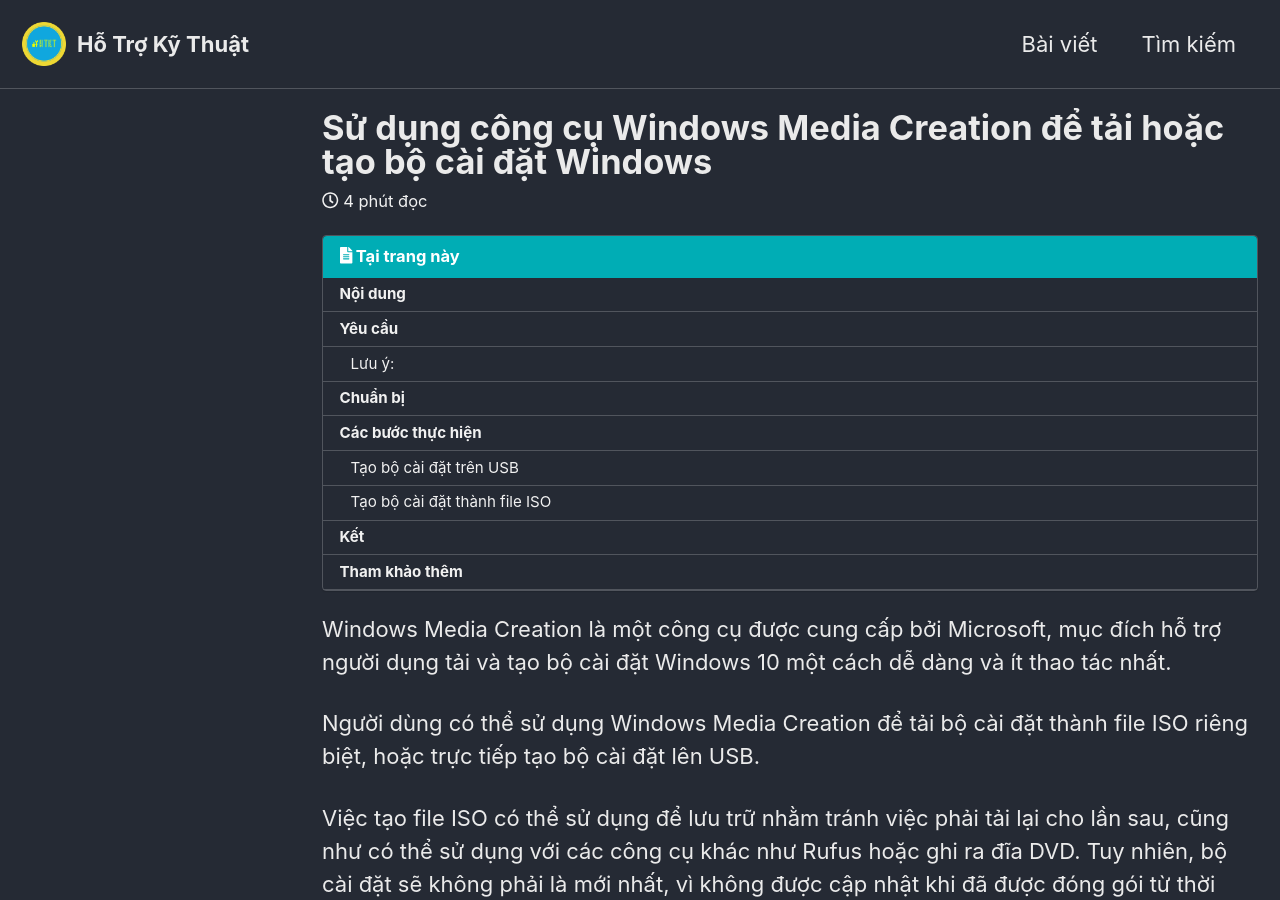
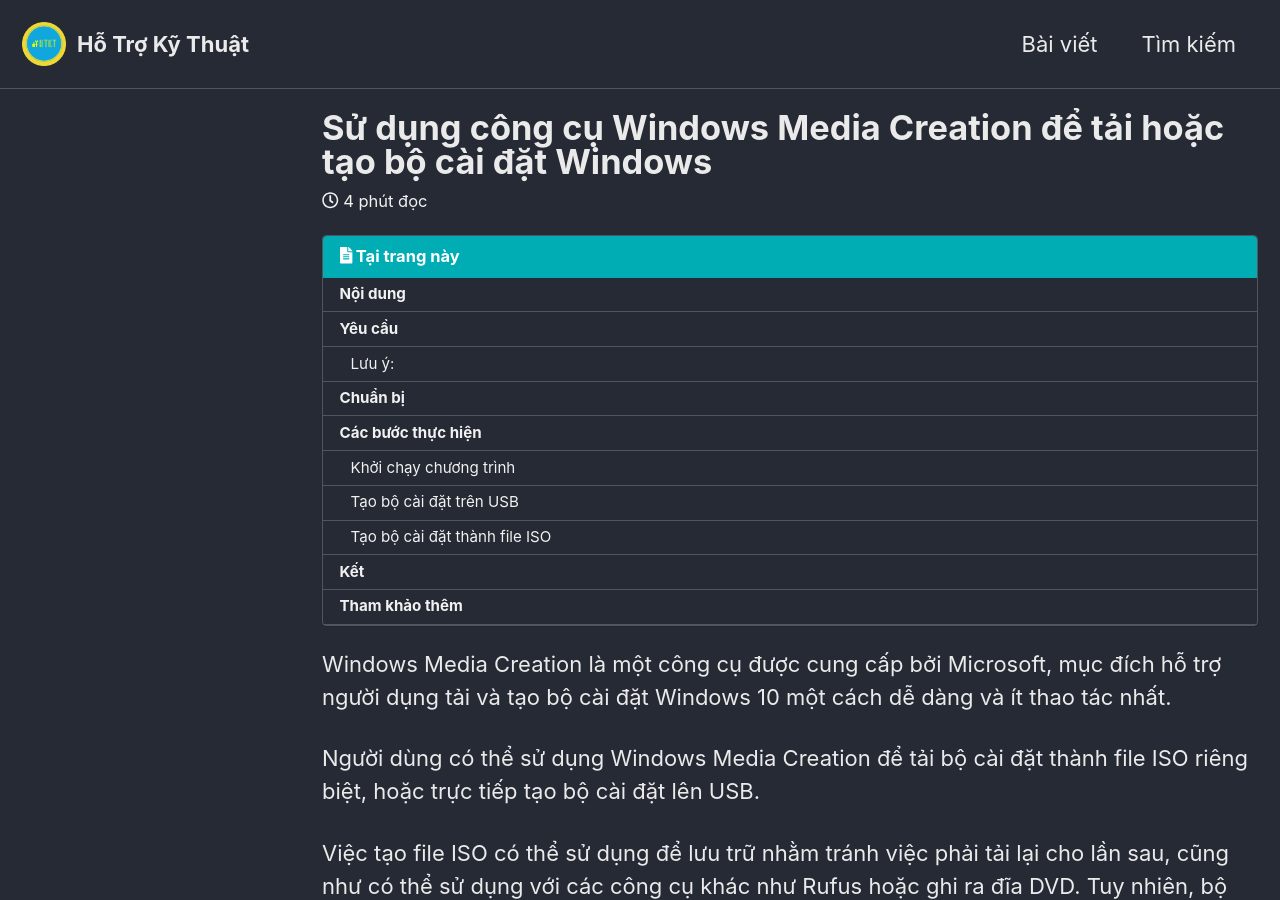
Before and after one commit to hotrokythuat/hotrokythuat.github.io, a Jekyll site: the page built from _posts/2019-03-22-create-usb-installation-with-windows-media-creation-tool.md, in a window 1280 px wide and 900 px high. Built offline with Jekyll 4.4.1, drawn with Linux system fonts in a browser that asks for light colours; cached includes are drawn as plain includes; some of the changed text lies outside the part shown.

Commit message:
Added new heading

```diff
--- a/_posts/2019-03-22-create-usb-installation-with-windows-media-creation-tool.md
+++ b/_posts/2019-03-22-create-usb-installation-with-windows-media-creation-tool.md
@@ -49,6 +49,8 @@ Các thành phần cần phải có:
     ![Công cụ sau khi tải về](/assets/media/190322/2019-03-22-12-42-03.png)
 
 ## Các bước thực hiện
+
+### Khởi chạy chương trình
 
 1. Nhấn đúp để chạy chương trình. Chọn **Yes** nếu được hỏi ở hộp thoại **User Account Control**.
 2. Chương trình sẽ chuẩn bị quá trình thực hiện.
```
